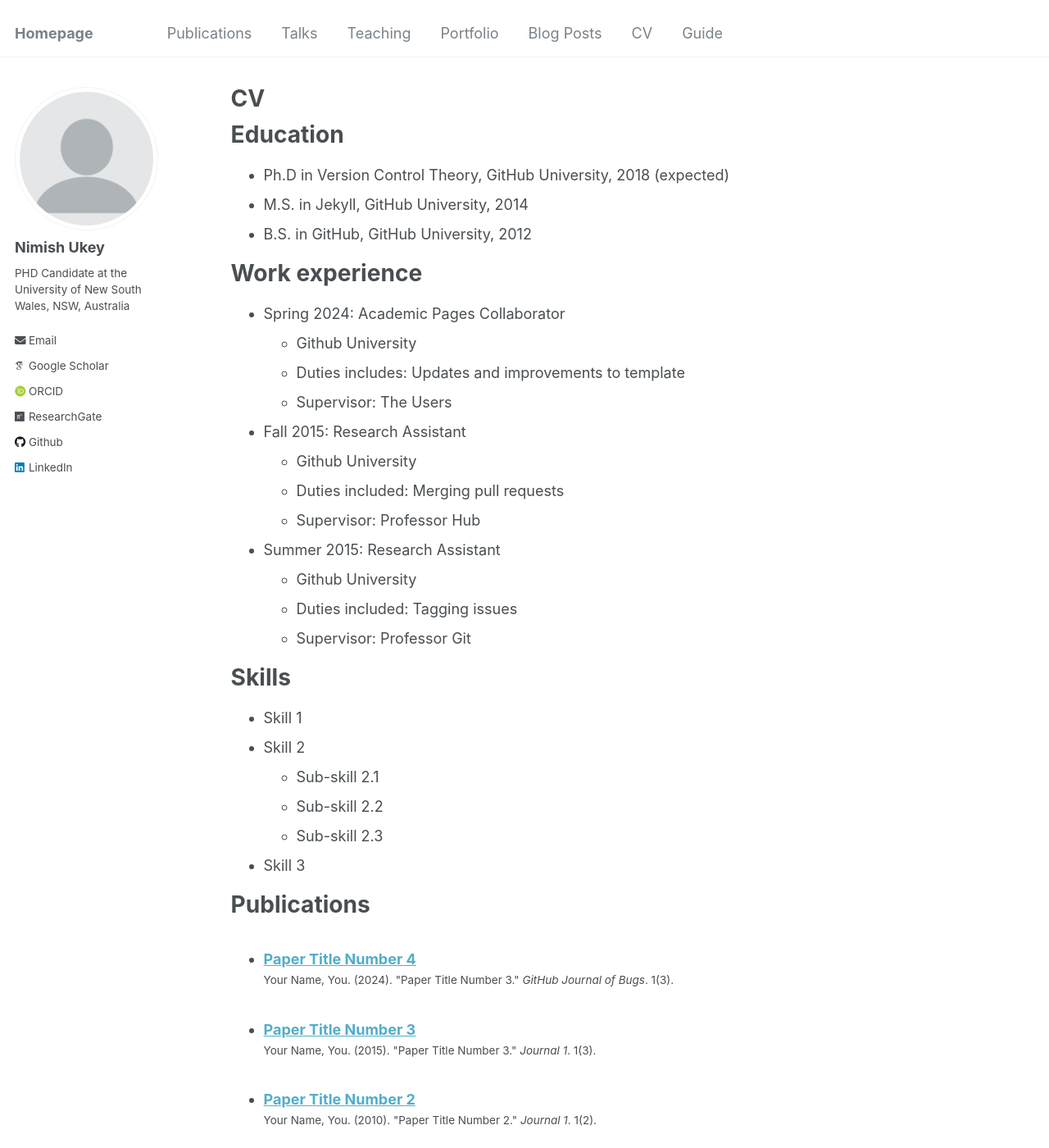
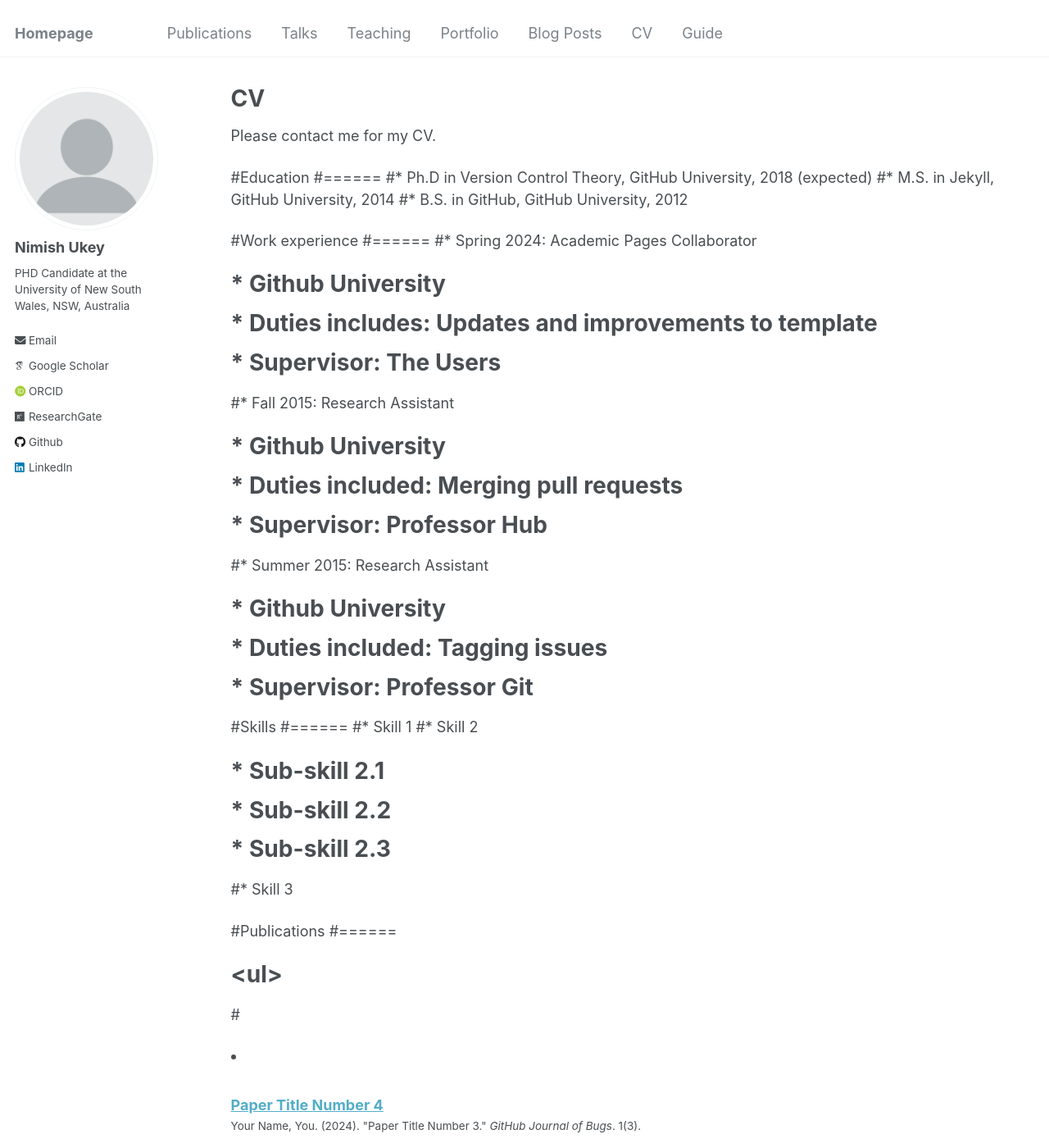
Before and after one commit to nimishukey/nimishukey.github.io, a Jekyll site: the page built from _pages/cv.md, in a window 1280 px wide and 1400 px high. Shown: the whole window at 82% size. Built offline with Jekyll 4.4.1, drawn with Linux system fonts in a browser that asks for light colours; some web fonts are replaced; some of the changed text lies outside the part shown.

Commit message:
Update cv.md

```diff
--- a/_pages/cv.md
+++ b/_pages/cv.md
@@ -9,56 +9,53 @@ redirect_from:
 
 {% include base_path %}
 
-Education
-======
-* Ph.D in Version Control Theory, GitHub University, 2018 (expected)
-* M.S. in Jekyll, GitHub University, 2014
-* B.S. in GitHub, GitHub University, 2012
+Please contact me for my CV.
 
-Work experience
-======
-* Spring 2024: Academic Pages Collaborator
-  * Github University
-  * Duties includes: Updates and improvements to template
-  * Supervisor: The Users
+#Education
+#======
+#* Ph.D in Version Control Theory, GitHub University, 2018 (expected)
+#* M.S. in Jekyll, GitHub University, 2014
+#* B.S. in GitHub, GitHub University, 2012
 
-* Fall 2015: Research Assistant
-  * Github University
-  * Duties included: Merging pull requests
-  * Supervisor: Professor Hub
+#Work experience
+#======
+#* Spring 2024: Academic Pages Collaborator
+#  * Github University
+#  * Duties includes: Updates and improvements to template
+#  * Supervisor: The Users
 
-* Summer 2015: Research Assistant
-  * Github University
-  * Duties included: Tagging issues
-  * Supervisor: Professor Git
+#* Fall 2015: Research Assistant
+#  * Github University
+#  * Duties included: Merging pull requests
+#  * Supervisor: Professor Hub
 
-Skills
-======
-* Skill 1
-* Skill 2
-  * Sub-skill 2.1
-  * Sub-skill 2.2
-  * Sub-skill 2.3
-* Skill 3
+#* Summer 2015: Research Assistant
+#  * Github University
+#  * Duties included: Tagging issues
+#  * Supervisor: Professor Git
 
-Publications
-======
-  <ul>{% for post in site.publications reversed %}
-    {% include archive-single-cv.html %}
-  {% endfor %}</ul>
+#Skills
+#======
+#* Skill 1
+#* Skill 2
+#  * Sub-skill 2.1
+#  * Sub-skill 2.2
+#  * Sub-skill 2.3
+#* Skill 3
 
-Talks
-======
-  <ul>{% for post in site.talks reversed %}
-    {% include archive-single-talk-cv.html  %}
-  {% endfor %}</ul>
+#Publications
+#======
+#  <ul>{% for post in site.publications reversed %}
+#    {% include archive-single-cv.html %}
+#  {% endfor %}</ul>
 
-Teaching
-======
-  <ul>{% for post in site.teaching reversed %}
-    {% include archive-single-cv.html %}
-  {% endfor %}</ul>
 
-Service and leadership
-======
-* Currently signed in to 43 different slack teams
+#Teaching
+#======
+#  <ul>{% for post in site.teaching reversed %}
+#    {% include archive-single-cv.html %}
+#  {% endfor %}</ul>
+
+#Service and leadership
+#======
+#* Currently signed in to 43 different slack teams
```
